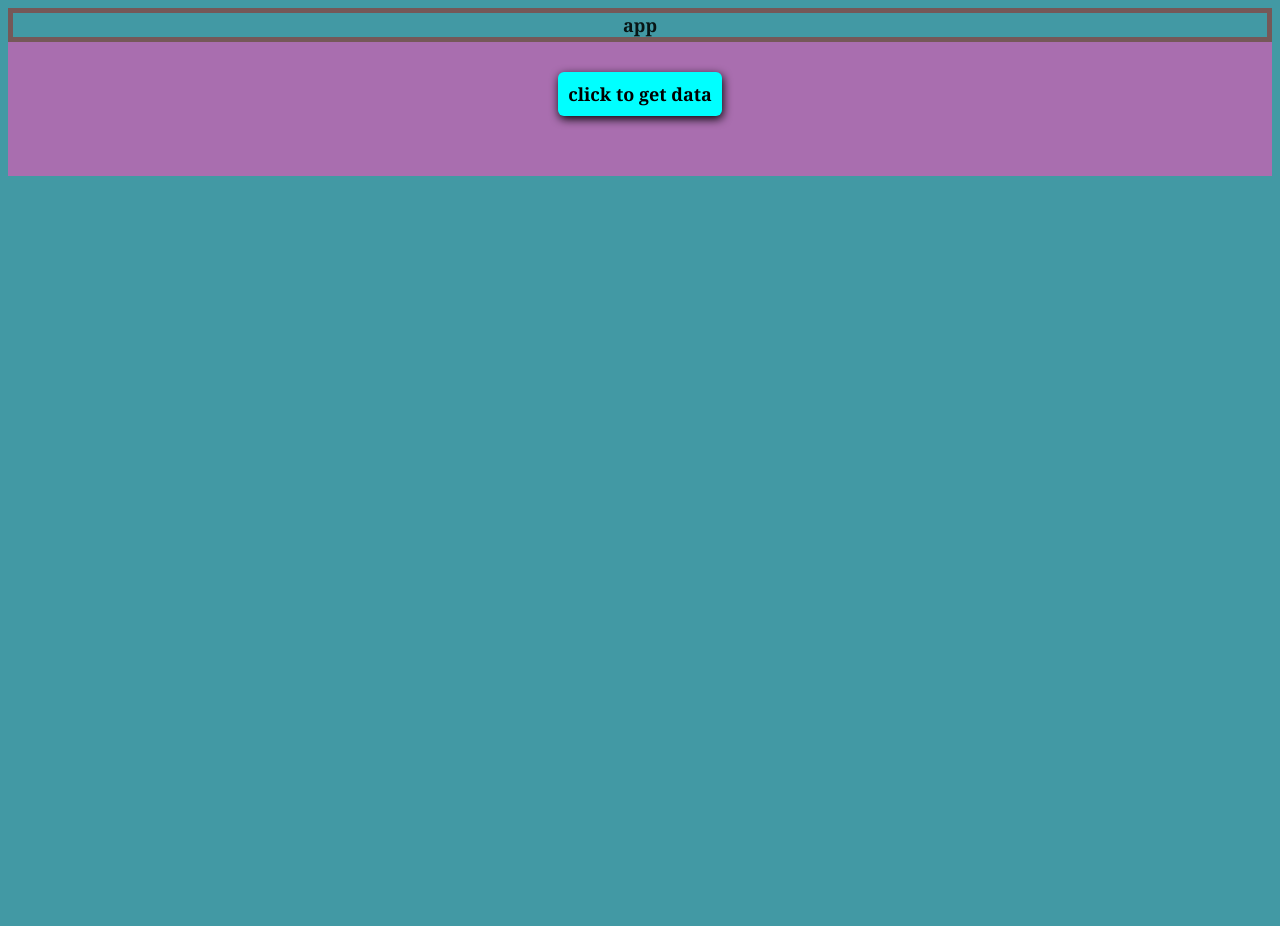
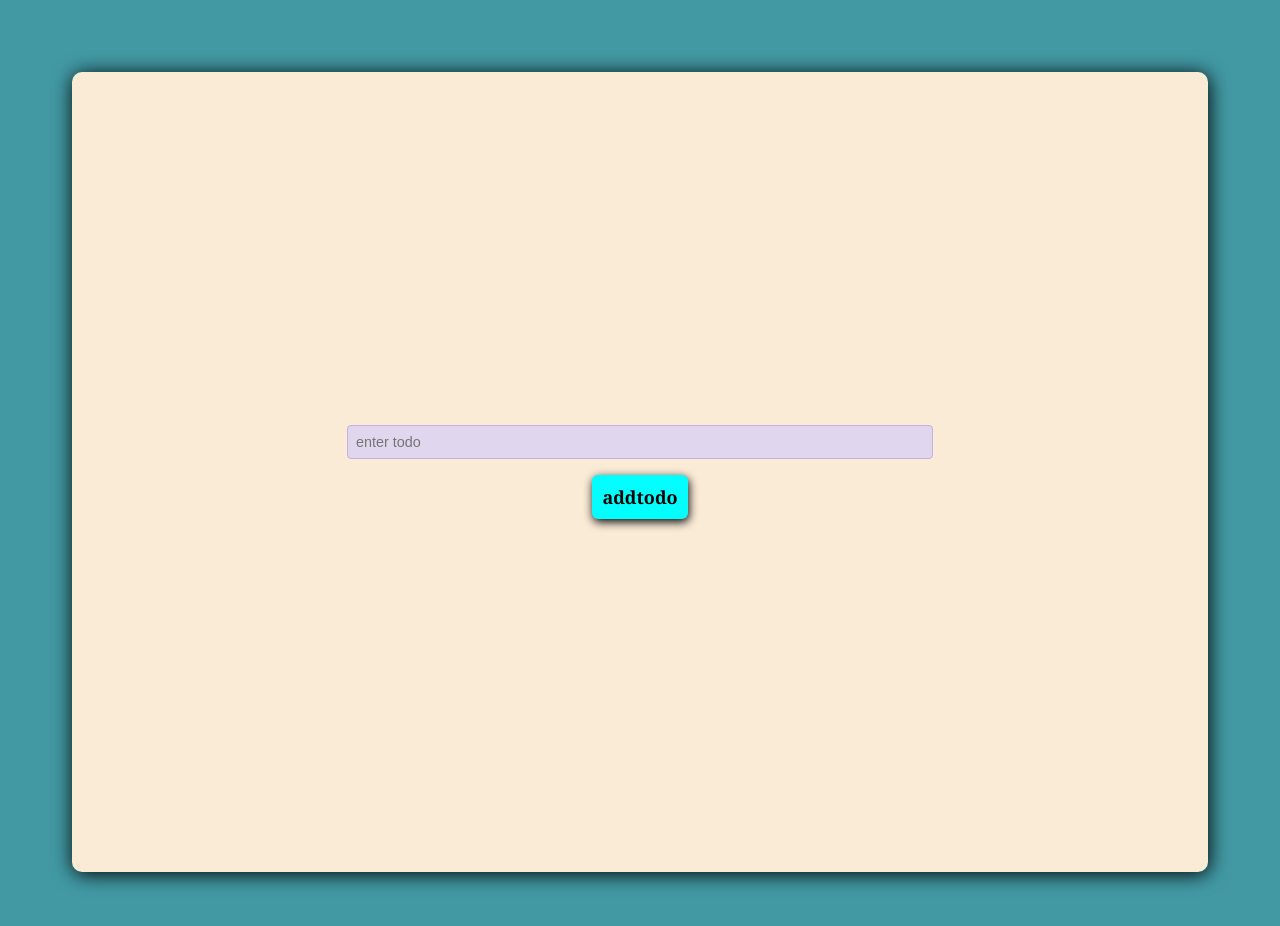
Before and after one commit to sesha472/react-mixprojects, a React (Vite) app: page / in a window 1280 px wide. Shown: the top 926 px of the page. Before the commit the page ends 800 px from the top, so only its background shows below. Built offline with nearby package versions, Linux system fonts and the light colour scheme.

Commit message:
todo-app-created

```diff
--- a/src/App.css
+++ b/src/App.css
@@ -3,6 +3,7 @@ body{
     font-size: large;
     font-family:Georgia, 'Times New Roman', Times, serif;
     font-weight: 900;
+    padding: 4rem;
 }
 .app{
     color: rgb(8, 21, 21);
@@ -17,3 +18,20 @@ body{
     padding: 30px;
 
 }
+li{
+    display: flex;
+    padding: 5px 10px;
+    justify-content: space-evenly;
+     background-color: rgb(115, 171, 137);
+     width: 40%;
+     align-items: center;
+     border-radius: 10px;
+     margin-bottom:10px ;
+
+
+}
+
+li button{
+    margin-left: 100px;
+
+}
--- a/src/App.jsx
+++ b/src/App.jsx
@@ -1,17 +1,20 @@
 import React from 'react'
 import './App.css'
-import Getuserdetails from './components/Getuserdetails.jsx'
-import Reducercomponent from './components/Reducercomponent.jsx'
+// import Getuserdetails from './components/Getuserdetails.jsx'
+// import Reducercomponent from './components/Reducercomponent.jsx'
+import Todolist from "./components/Todolist.jsx"
 const App = () => {
   return (
     <>
-      <div>
-    <div className='app'>app
+      <div className='todoadd'>
+    {/* <div className='app'>app
 
-      </div>
+      </div> */}
 
     {/* <Getuserdetails/> */}
-       <Reducercomponent/>
+       {/* <Reducercomponent/> */}
+
+       <Todolist/>
     </div>
 
     </>
--- /dev/null
+++ b/src/components/Todolist.jsx
@@ -0,0 +1,51 @@
+
+
+import React, { useState } from "react"
+
+const Todolist =() =>{
+
+    const [todo, settodo] = useState("");
+    const [todos, settodos] = useState([])
+
+    const inputchangeHnalder=(e)=>{
+        settodo(e.target.value)
+
+    }
+
+    const addtodohandler=()=>{
+        settodos( [...todos,todo])
+        settodo("")
+
+    }
+
+     const delethandler=(index)=>{
+       const newcopytodos=[...todos];
+         newcopytodos.splice(index,1)
+         settodos(newcopytodos);
+     }
+    return(
+        <>
+           {todos.map((item,index)=>{
+            return (<li  key={index}>
+                {item}
+             <button onClick={()=> delethandler(index)}>delet</button>
+
+            </li>)
+          })}
+        <input type="teact"
+        placeholder="enter todo "
+         value={todo}
+        onChange={inputchangeHnalder}
+        onKeyDown={(e) => {
+            if (e.key === 'Enter') {
+              addtodohandler();
+            }
+          }}
+
+        />
+        <button onClick={addtodohandler}>addtodo</button>
+        </>
+    )
+}
+
+export default Todolist;
--- a/src/index.css
+++ b/src/index.css
@@ -1,5 +1,20 @@
 
 
+.todoadd{
+
+   display: flex;
+   justify-content: center;
+  flex-direction: column;
+  align-items: center;
+  height: 100vh;
+   border-radius: 10px;
+  background-color: antiquewhite;
+  box-shadow: 1px 2px 20px black;
+  overflow-y: auto;
+}
+::-webkit-scrollbar {
+    display: none;
+  }
 button{
     background-color: aqua;
     padding: 10px;
@@ -15,3 +30,18 @@ button{
 button:hover{
     box-shadow: 1px 3px 10px rgb(97, 110, 62);
 }
+
+.todoadd input {
+    display: block;
+    width: 50%;
+    padding: 0.5rem;
+    margin-bottom: 1rem;
+    border-radius: 4px;
+    border: 1px solid #c8aee6;
+    background: #e0d6ee;
+    color: #20132d;
+    font-size: 0.9rem;
+    font-family: 'Raleway', sans-serif;
+    -webkit-font-smoothing: antialiased;
+    -moz-osx-font-smoothing: grayscale;
+}
```
